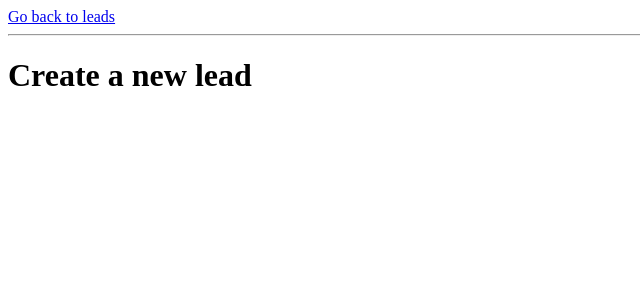
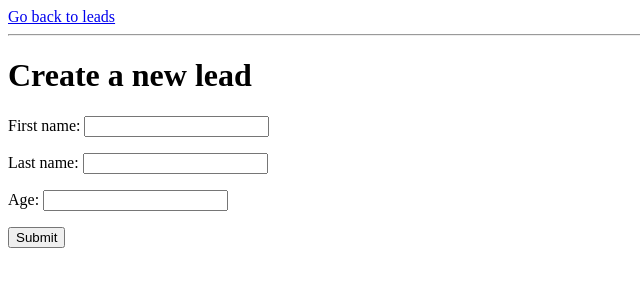
Before and after one commit to xtreme-coding/management-app, a Django app: page /leads/create/ in a window 1280 px wide. Shown: the top 300 px of the page, without its empty margins (0-640 px from the left). Run offline with Django 3.2, Linux system fonts and the light colour scheme.

Commit message:
created lead create form

```diff
--- /dev/null
+++ b/leads/forms.py
@@ -0,0 +1,6 @@
+from django import forms
+
+class LeadForm(forms.Form):
+    first_name = forms.CharField()
+    last_name = forms.CharField()
+    age = forms.IntegerField(min_value=0)
--- a/leads/templates/leads/lead_create.html
+++ b/leads/templates/leads/lead_create.html
@@ -9,5 +9,7 @@
     <a href="/leads">Go back to leads</a>
     <hr />
     <h1>Create a new lead</h1>
+    <form method="POST">{% csrf_token %} {{form.as_p}}</form>
+    <button type="submit">Submit</button>
   </body>
 </html>
--- a/leads/views.py
+++ b/leads/views.py
@@ -1,5 +1,6 @@
 from django.shortcuts import render, HttpResponse
 from .models import Lead
+from .forms import LeadForm
 
 def lead_list(request):
     leads = Lead.objects.all()
@@ -16,4 +17,8 @@ def lead_detail(request, pk):
     return render(request, 'leads/lead_detail.html', context)
 
 def lead_create(request):
-    return render(request, "leads/lead_create.html")
+    print(request.POST)
+    context = {
+        'form': LeadForm()
+    }
+    return render(request, "leads/lead_create.html", context)
```
